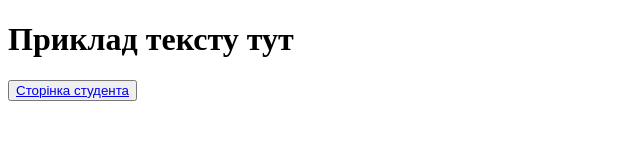
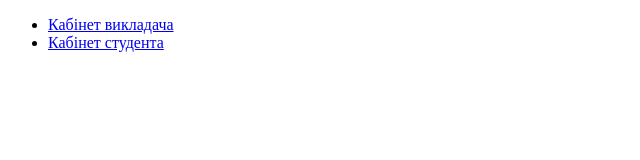
Before and after one commit to solutionnn/project, a plain HTML site: page index.html in a window 1280 px wide. Shown: the whole page, without its empty margins (0-640 px from the left). Drawn offline with Linux system fonts and the light colour scheme.

Commit message:
Update index.html

```diff
--- a/index.html
+++ b/index.html
@@ -2,16 +2,21 @@
 <html lang="en">
 <head>
     <meta charset="UTF-8">
-    <title>Мій проект</title>
-    <link rel="stylesheet" type="text/css" href="styles.css">
+
+    <title>Розклад університету</title>
+    <link rel="stylesheet" href="styles.css">
 </head>
 <body>
+<header>
+    <nav>
+        <ul>
+            <li><a href="pages/teacher.html"><span class="icon_teacher"></span>Кабінет викладача</a></li>
+            <li><a href="pages/student.html"><span class="icon_student"></span>Кабінет студента</a></li>
+        </ul>
+    </nav>
+</header>
 
-<h1>Приклад тексту тут</h1>
 
-<p><button id="button0"><a href='src/pages/student.html'> Сторінка студента</a></button></p> <!-- приклад кнопки переходу на іншу сторінку  -->
-
-<script type="application/javascript" src="src/scripts/student.js"></script> <!-- прииклад підключення скрипта з папки pages -->
-<script type="application/javascript" src="index.js"></script>  <!-- приклад підключення скрипта з корня папки -->
+<script src="index.js"></script>
 </body>
 </html>
```
